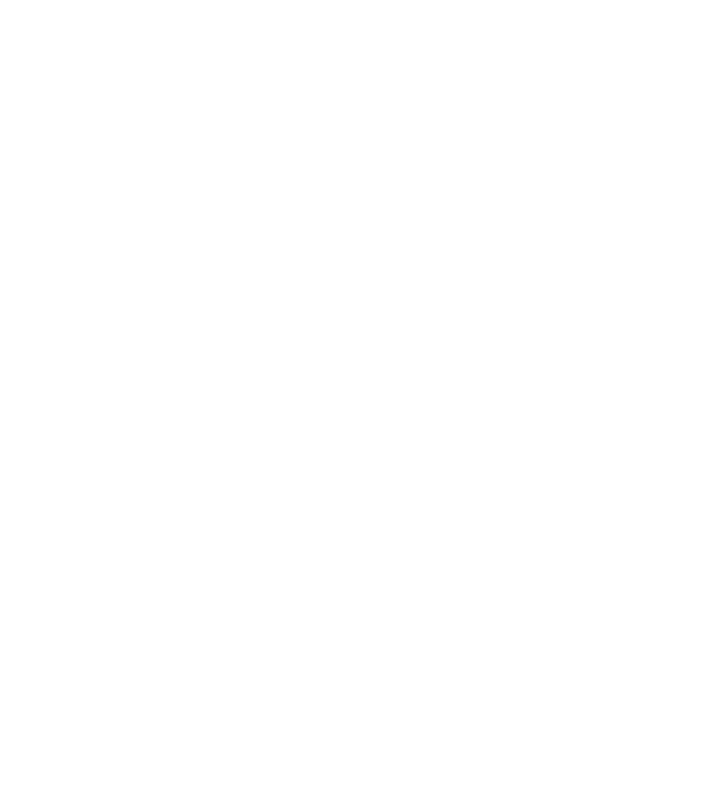
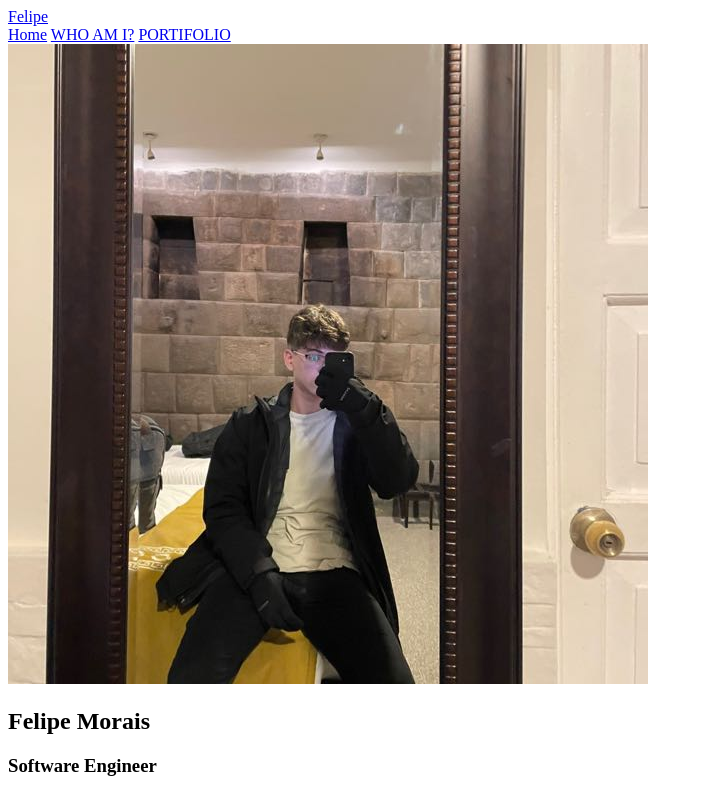
Before and after one commit to epitafioss/site-portifolio, a plain HTML site: page index.html in a window 1280 px wide. Shown: the whole page, without its empty margins (0-703 px from the left). Drawn offline with Linux system fonts and the light colour scheme; files whose address does not match are found by name.

Commit message:
comecinho

```diff
--- a/index.html
+++ b/index.html
@@ -3,9 +3,26 @@
 <head>
     <meta charset="UTF-8">
     <meta name="viewport" content="width=device-width, initial-scale=1.0">
-    <title>Document</title>
+    <title>Felipe Morais</title>
 </head>
 <body>
+    <header>
+        <a href="#" class="logo">Felipe</a>
 
+        <nav>
+            <a href="#" class="logo">Home</a>
+            <a href="#" class="logo">WHO AM I?</a>
+            <a href="#" class="logo">PORTIFOLIO</a>
+        </nav>
+    </header>
+    <section class="Home">
+        <div class="homeimg">
+            <img src="C:\Users\felip\Desktop\siteportifolio\imgsrc\file.png" alt="Felipe logo">
+        </div>
+        <div class="home-content">
+            <h1>Felipe <span>Morais</span></h1>
+            <h3 class="texto idk">Software Engineer</h3>
+        </div>
+    </section>
 </body>
 </html>
```
Also changed, not shown: imgsrc/file.png (added).
